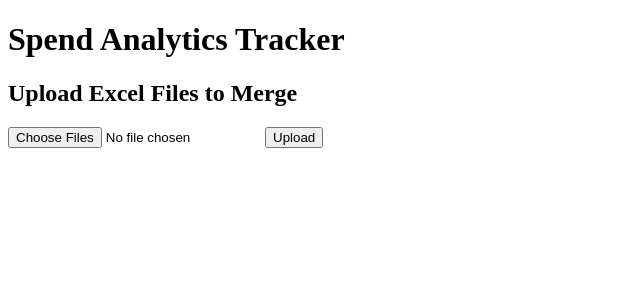
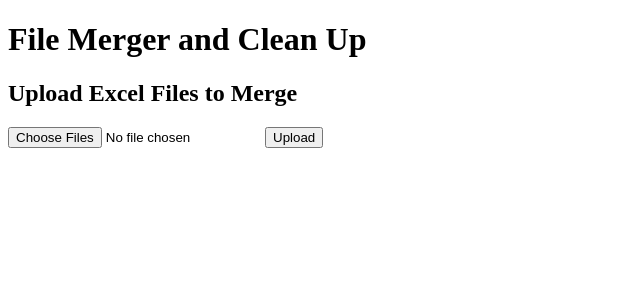
Before and after one commit to jtinaguo/spend_analytics_tracker, a Flask app: page / in a window 1280 px wide. Shown: the top 300 px of the page, without its empty margins (0-640 px from the left). Run offline with Flask 3, Linux system fonts and the light colour scheme.

Commit message:
Updated header

```diff
--- a/templates/index.html
+++ b/templates/index.html
@@ -22,10 +22,10 @@
 <head>
     <meta charset="UTF-8">
     <meta name="viewport" content="width=device-width, initial-scale=1.0">
-    <title>Spend Analytics Tracker</title>
+    <title>File Merger and Clean Up</title>
 </head>
 <body>
-    <h1>Spend Analytics Tracker</h1>
+    <h1>File Merger and Clean Up</h1>
     <h2>Upload Excel Files to Merge</h2>
     <form id="uploadForm" enctype="multipart/form-data">
         <input type="file" name="file[]" multiple>
```
